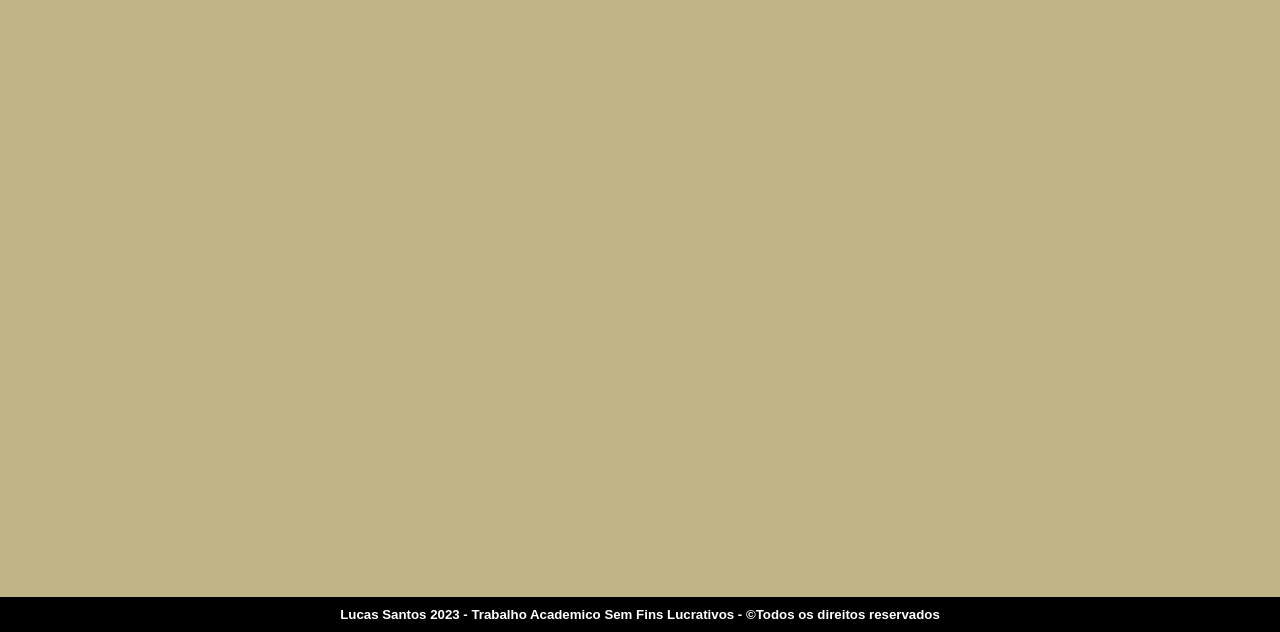
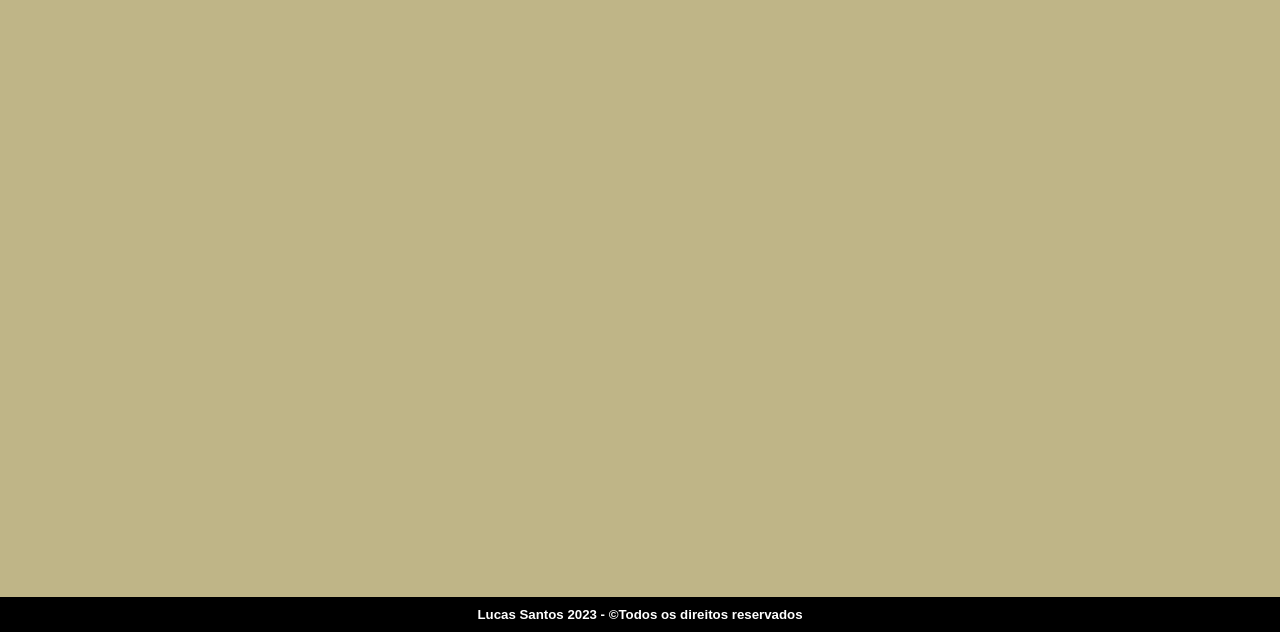
Before and after one commit to Lucas-Santos0/Arctic-Monkeys, a plain HTML site: page Aviso-contato.html in a window 1280 px wide. Shown: the part 168-800 px from the top of the page. Drawn offline with Linux system fonts and the light colour scheme.

Commit message:
Update Aviso-contato.html

```diff
--- a/Aviso-contato.html
+++ b/Aviso-contato.html
@@ -20,7 +20,7 @@
     <a href="contato.html"><img src="fotos/seta-lado.png"></a>
     <h4>SEU FORMULARIO FOI ENVIADO COM SUCESSO</h4>
     <div class="rodape">
-        <h5> Lucas Santos 2023 - Trabalho Academico Sem Fins Lucrativos - &copyTodos os direitos reservados</h5>
+        <h5> Lucas Santos 2023 - &copyTodos os direitos reservados</h5>
     </div>
 </body>
 </html>
```
